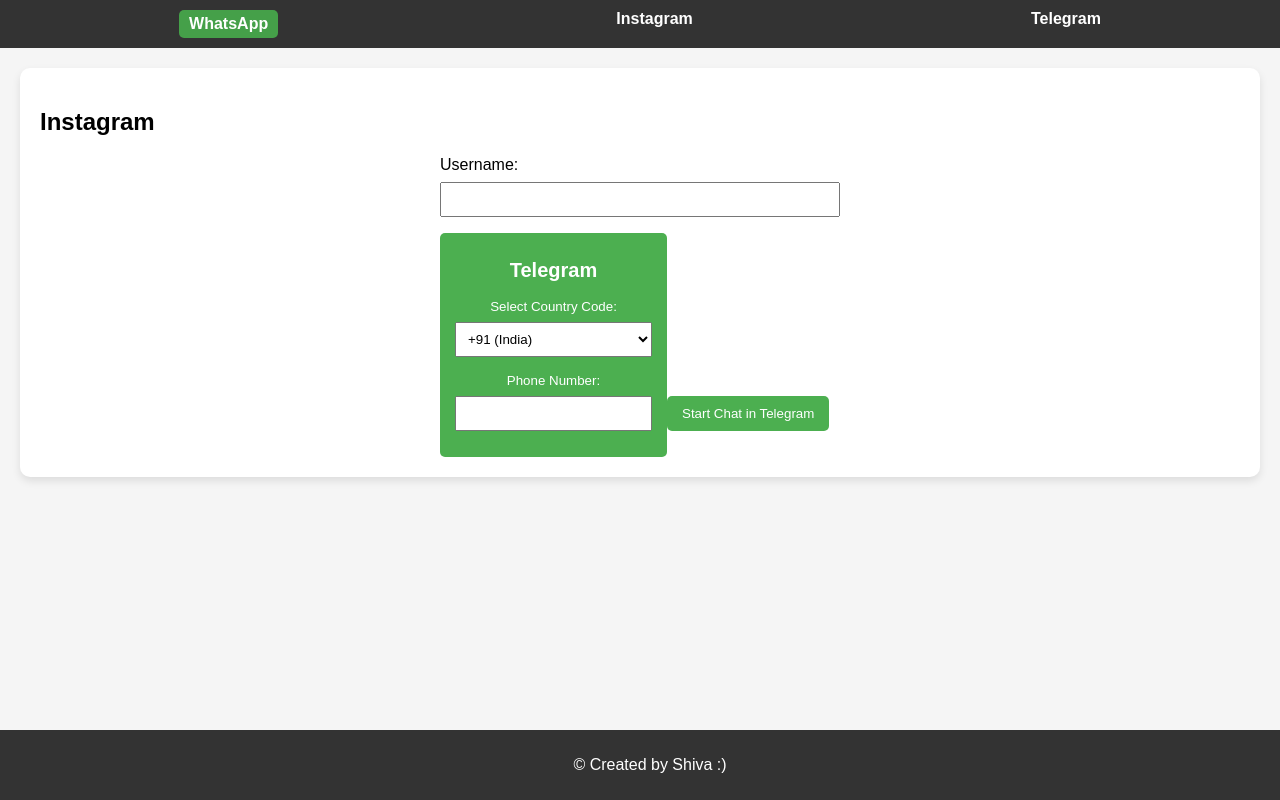
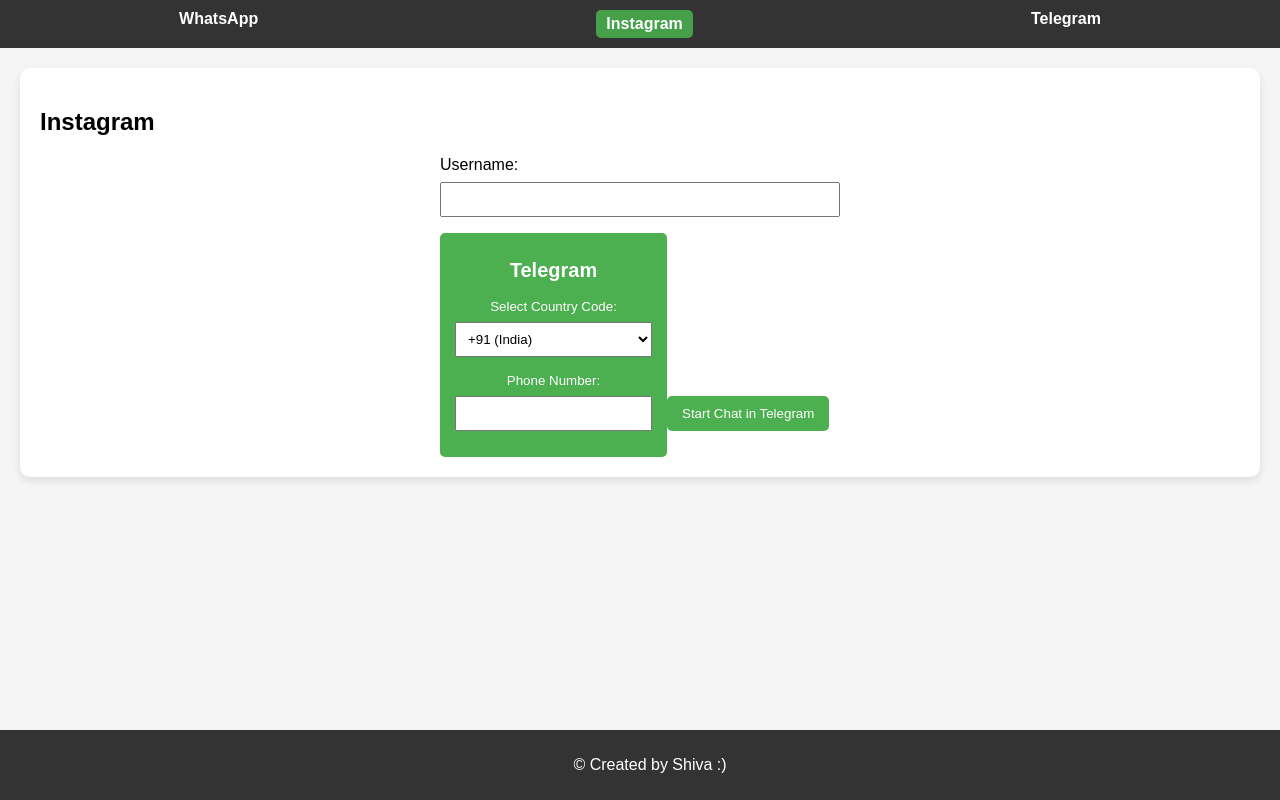
Before and after one commit to shivaarajput/QuickChat, a plain HTML site: page index.html in a window 1280 px wide. Drawn offline with Linux system fonts and the light colour scheme.

Commit message:
Fixed Error

```diff
--- a/index.html
+++ b/index.html
@@ -17,8 +17,8 @@
 <body>
 
   <nav>
-    <a href="#" onclick="showSection('whatsapp')" id="whatsappBtn" class="active">WhatsApp</a>
-    <a href="#" onclick="showSection('instagram')" id="instagramBtn">Instagram</a>
+    <a href="#" onclick="showSection('whatsapp')" id="whatsappBtn">WhatsApp</a>
+    <a href="#" onclick="showSection('instagram')" id="instagramBtn" class="active">Instagram</a>
     <a href="#" onclick="showSection('telegram')" id="telegramBtn">Telegram</a>
   </nav>
 
```
